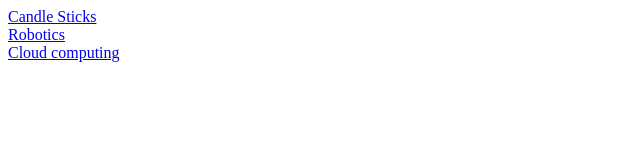
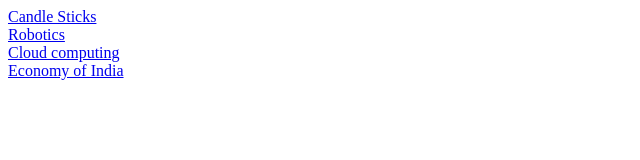
Before and after one commit to bhadani-saharsh/blog.saharsh.bhadani, a plain HTML site: page index.html in a window 1280 px wide. Shown: the whole page, without its empty margins (0-640 px from the left). Drawn offline with nearby package versions, Linux system fonts and the light colour scheme.

Commit message:
Update index.html

```diff
--- a/index.html
+++ b/index.html
@@ -17,6 +17,7 @@
 	<a href="./Contents/Candlesticks/CandleSticks.html">Candle Sticks</a><br>
 	<a href="./Contents/Robotics/Robotics.html">Robotics</a><br>
 	<a href="./Contents/CloudComputing/CloudComputing.html">Cloud computing</a><br>
+	<a href="./Contents/IndianEconomy/IndianEconomyAnalysis.html">Economy of India</a><br>
 
 
 </body>
```
